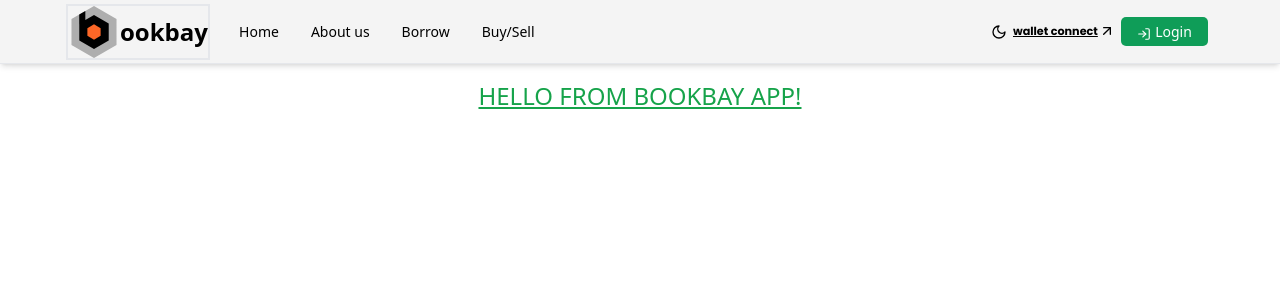
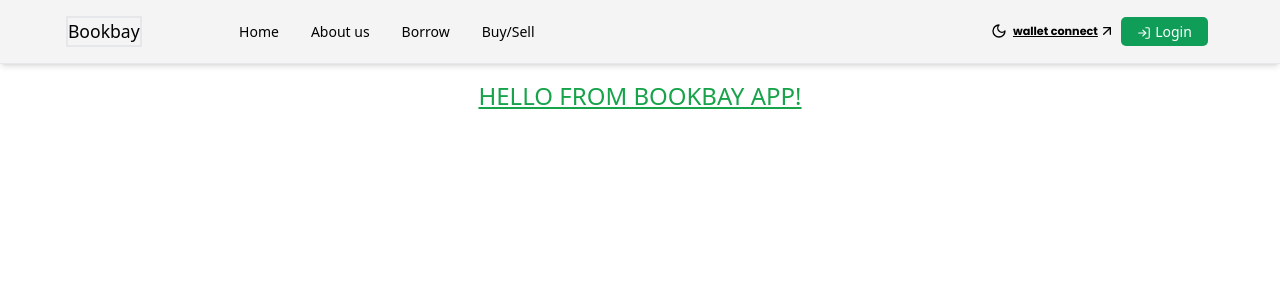
Before and after one commit to smartrogo/Bookbay, a React (Vite) app: page / in a window 1280 px wide. Shown: the top 300 px of the page. Built offline with nearby package versions, Linux system fonts and the light colour scheme; a web font is replaced by a local one.

Commit message:
landing page

```diff
--- a/src/components/Header.jsx
+++ b/src/components/Header.jsx
@@ -44,30 +44,9 @@ export const Header2 = () => {
           </div>
           <a
             href="/"
-            className="site-title border-2 flex items-center text-[1.1rem] md:ml-0 text-[#000000] font- leading-normal"
+            className="site-title border-2 flex items-center text-[1.1rem] md:ml-0 text-[#000] font- leading-normal"
           >
-            <svg
-              xmlns="http://www.w3.org/2000/svg"
-              viewBox="0 0 51 51"
-              fill="none"
-              className="md:w-[52px] md:h-[52px] w-[2.13456rem] h-[2.13456rem] "
-            >
-              <path
-                d="M9.41635 16.2141L25.5 6.9282L41.5836 16.2141V34.7859L25.5 44.0718L9.41635 34.7859V16.2141Z"
-                stroke="#AEAEAE"
-                stroke-width="12"
-              />
-              <path
-                fill-rule="evenodd"
-                clip-rule="evenodd"
-                d="M17 4.8125L11 8.34375V18H11.0607V33.8365L25.5 42.1731L39.9393 33.8365V17.1634L25.5 8.8269L17 13.7344V4.8125ZM23.0607 24.0916L25.5 22.6833L27.9393 24.0916V26.9083L25.5 28.3167L23.0607 26.9083V24.0916Z"
-                fill="black"
-              />
-              <path
-                d="M25.5 18L31.9952 21.75V29.25L25.5 33L19.0048 29.25V21.75L25.5 18Z"
-                fill="#FD6727"
-              />
-            </svg> <span className="font-bold md:text-[1.5rem] text-[1.0045rem]">ookbay</span>
+            <span>Bookbay</span>
           </a>
 
           {/* Desktop View */}
```
